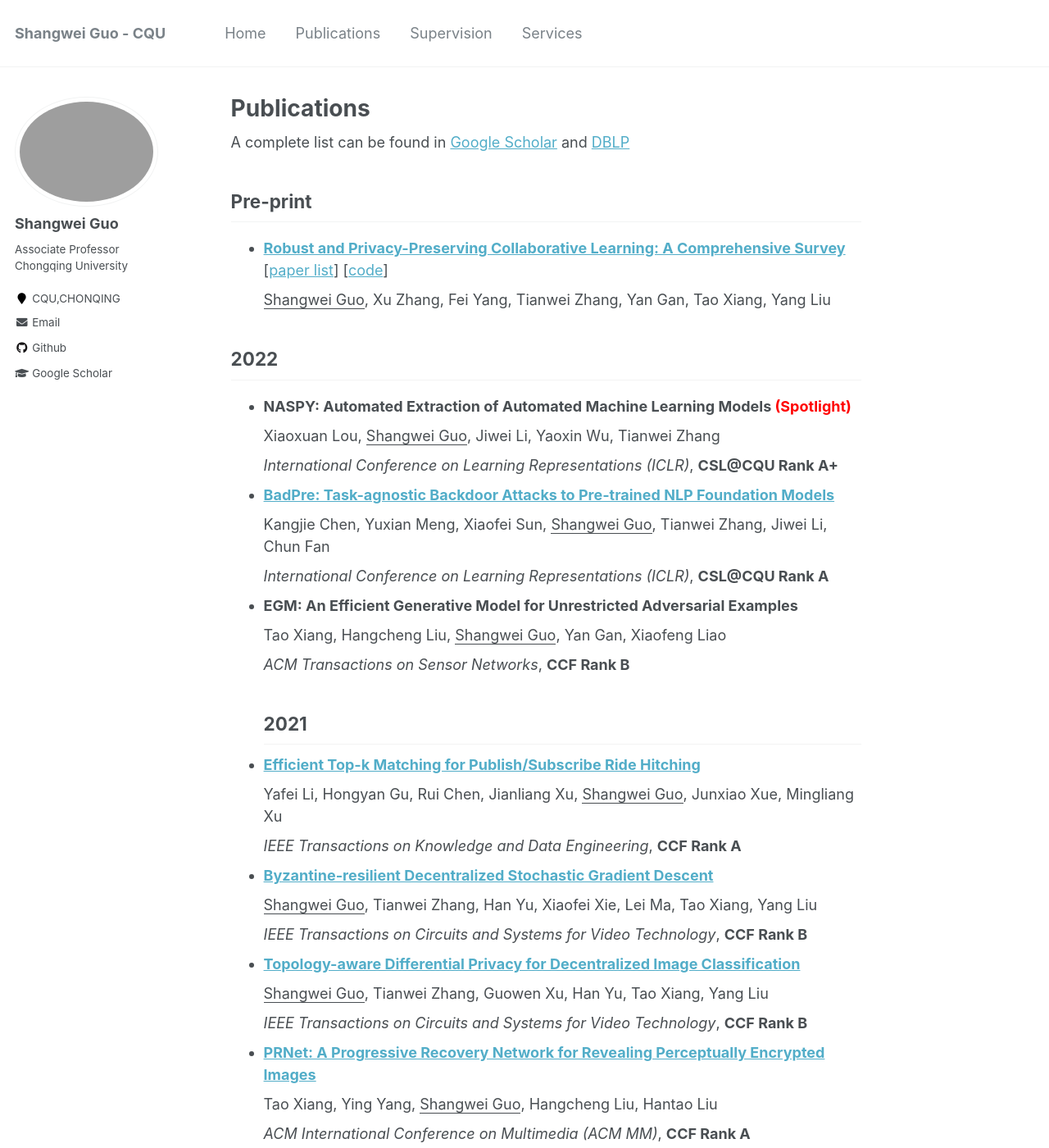
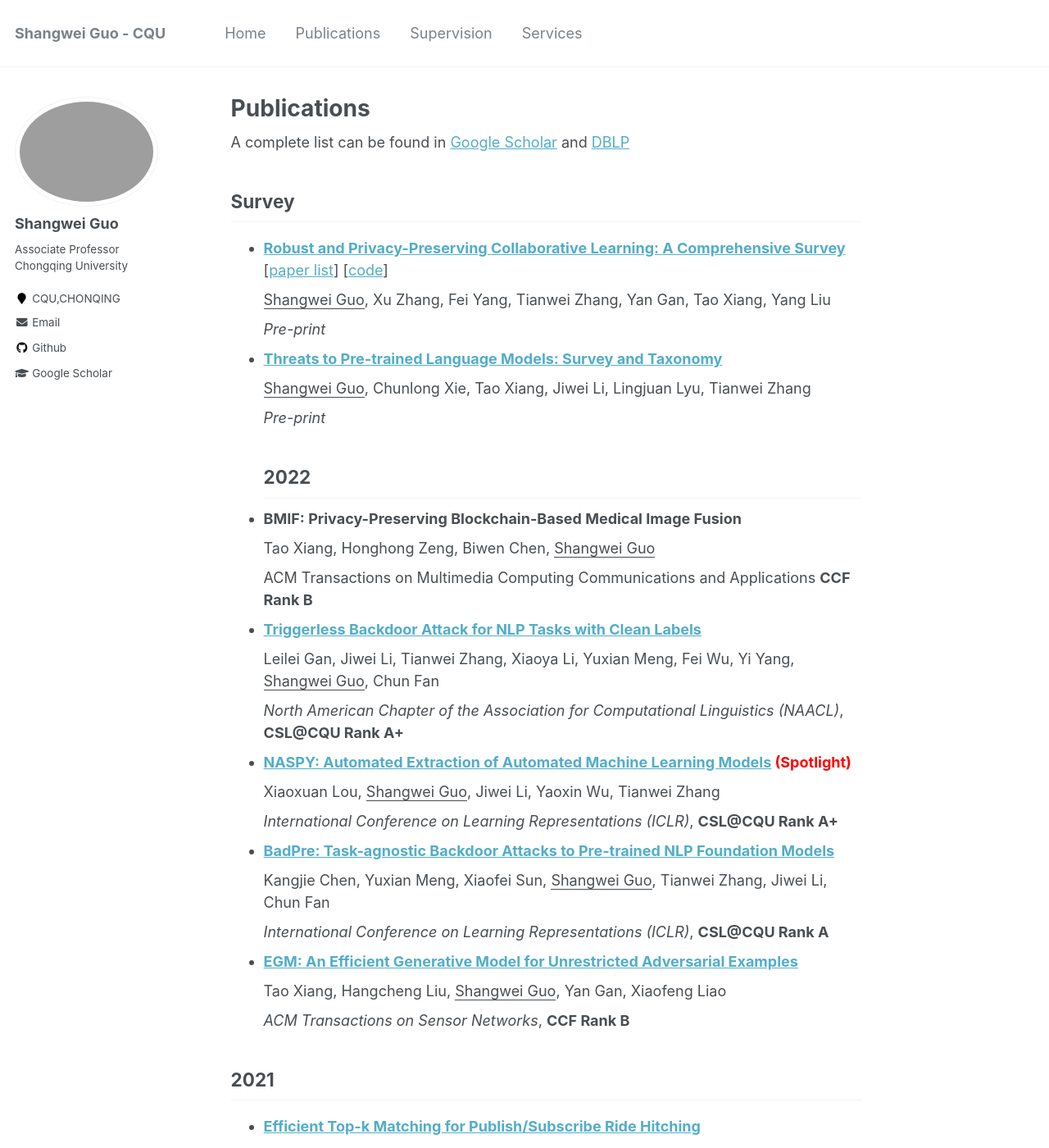
Before and after one commit to guoshangwei/guoshangwei.github.io, a Jekyll site: the page built from _pages/publications.md, in a window 1280 px wide and 1400 px high. Shown: the whole window at 82% size. Built offline with Jekyll 4.4.1, drawn with Linux system fonts in a browser that asks for light colours.

Commit message:
add naacl and tomm

```diff
--- a/_pages/publications.md
+++ b/_pages/publications.md
@@ -7,15 +7,34 @@ author_profile: true
 A complete list can be found in [Google Scholar](https://scholar.google.com/citations?user=wQrVkBYAAAAJ) and [DBLP](https://dblp.uni-trier.de/pid/176/6479.html)
 
 
-## Pre-print
+## Survey
 
 * **[Robust and Privacy-Preserving Collaborative Learning: A Comprehensive Survey](https://arxiv.org/abs/2112.10183)** [[paper list](https://github.com/csl-cqu/awesome-secure-collebrative-learning-papers)] [[code](https://github.com/csl-cqu/Roubst-and-Privacy-preserving-Federated-Learning-System)]
 
   <u>Shangwei Guo</u>, Xu Zhang, Fei Yang, Tianwei Zhang, Yan Gan, Tao Xiang, Yang Liu
 
+  *Pre-print*
+
+* **[Threats to Pre-trained Language Models: Survey and Taxonomy](https://arxiv.org/abs/2202.06862)**
+
+  <u>Shangwei Guo</u>, Chunlong Xie, Tao Xiang, Jiwei Li, Lingjuan Lyu, Tianwei Zhang
+
+  *Pre-print*
 ## 2022
 
-* **NASPY: Automated Extraction of Automated Machine Learning Models<font  color=red > (Spotlight)</font>**
+* **BMIF: Privacy-Preserving Blockchain-Based Medical Image Fusion**
+
+  Tao Xiang, Honghong Zeng, Biwen Chen, <u>Shangwei Guo</u>
+
+  ACM Transactions on Multimedia Computing Communications and Applications **CCF Rank B**
+
+* **[Triggerless Backdoor Attack for NLP Tasks with Clean Labels](https://arxiv.org/abs/2112.10183)**
+
+  Leilei Gan, Jiwei Li, Tianwei Zhang, Xiaoya Li, Yuxian Meng, Fei Wu, Yi Yang, <u>Shangwei Guo</u>, Chun Fan
+
+  *North American Chapter of the Association for Computational Linguistics (NAACL)*, **CSL@CQU Rank A+**
+
+* **[NASPY: Automated Extraction of Automated Machine Learning Models](https://openreview.net/forum?id=KhLK0sHMgXK)<font  color=red > (Spotlight)</font>**
 
   Xiaoxuan Lou, <u>Shangwei Guo</u>, Jiwei Li, Yaoxin Wu, Tianwei Zhang
 
@@ -27,11 +46,12 @@ A complete list can be found in [Google Scholar](https://scholar.google.com/cita
 
   *International Conference on Learning Representations (ICLR)*, **CSL@CQU Rank A**
 
-* **EGM: An Efficient Generative Model for Unrestricted Adversarial Examples**
+* **[EGM: An Efficient Generative Model for Unrestricted Adversarial Examples](https://dl.acm.org/doi/abs/10.1145/3511893)**
 
   Tao Xiang, Hangcheng Liu, <u>Shangwei Guo</u>, Yan Gan, Xiaofeng Liao
 
   *ACM Transactions on Sensor Networks*, **CCF Rank B**
+
 ## 2021
 
 * **[Efficient Top-k Matching for Publish/Subscribe Ride Hitching](https://doi.org/10.1109/TKDE.2021.3124232)**
```
Also changed, not shown: _pages/home.md (+4 -0 lines).
